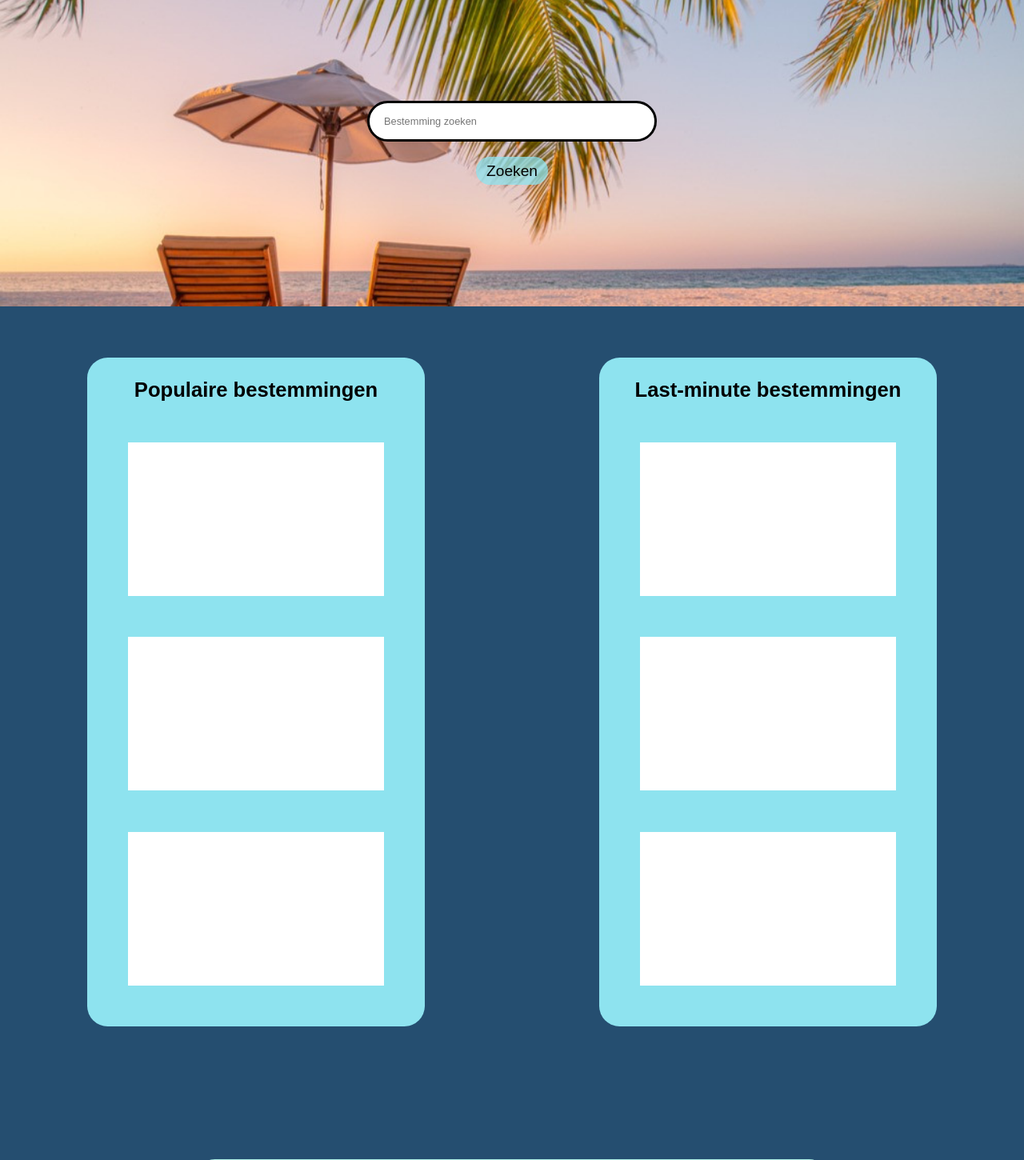
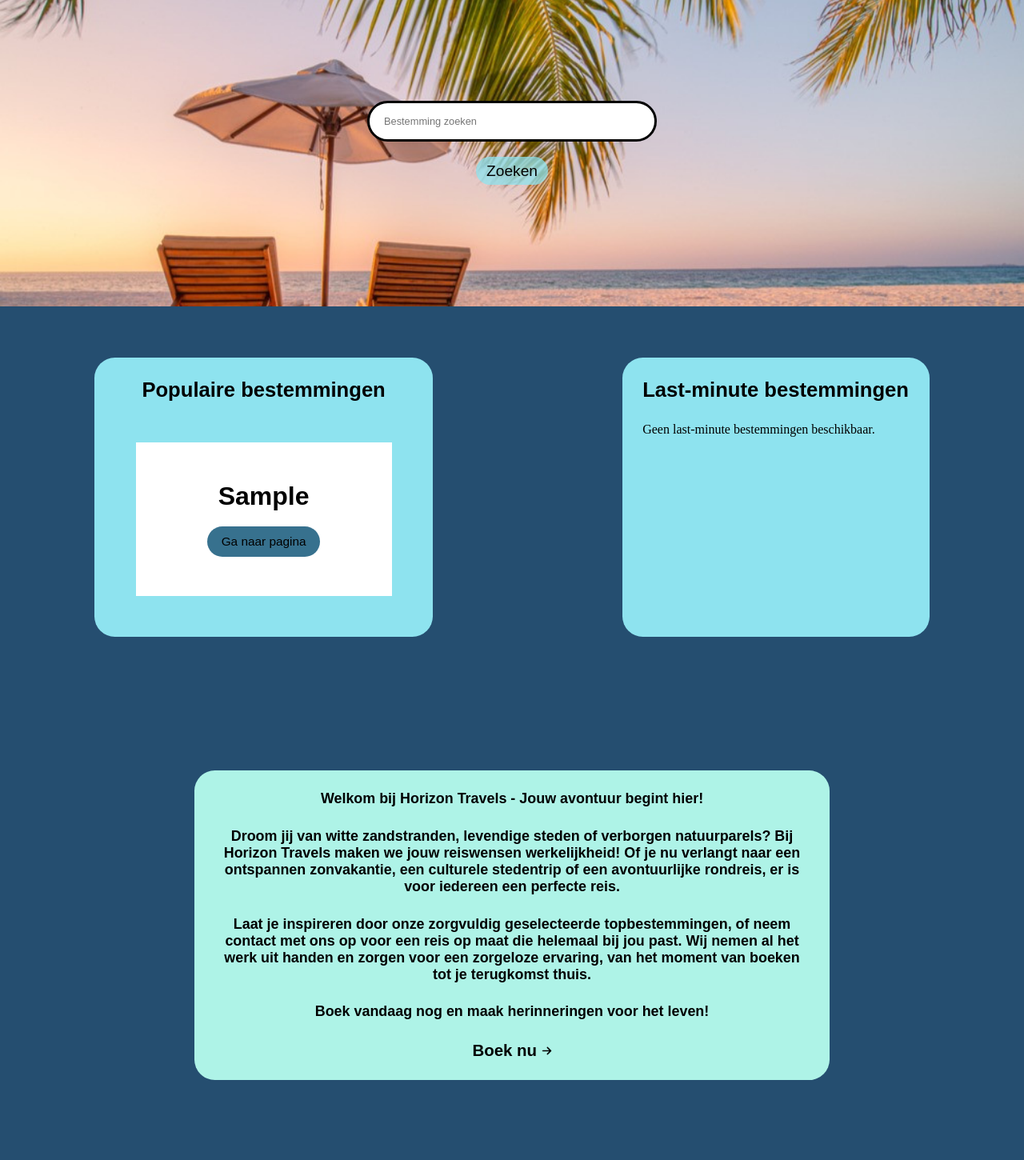
Before and after one commit to Bryanrobu/Webapp2, a PHP site: page / in a window 1280 px wide. Shown: the part 107-1557 px from the top of the page at 80% size. Run offline with PHP 8.4, Linux system fonts and the light colour scheme; tables that the repository leaves empty or names only in its code hold one stand-in row (values such as "Sample post").

Commit message:
web app 2 herkansing

```diff
--- a/html/account.php
+++ b/html/account.php
@@ -14,7 +14,7 @@ require 'process/db.php';
 
 $db = new db();
 $conn = $db->get_connection();
-$users = $db->get_users($username);
+$users = $db->get_users($username); // Fetch user details from the database
 
 $row = $users[0] ?? null;
 
@@ -30,9 +30,9 @@ $stmt = $conn->prepare("
         FROM reizen
         JOIN user_reizen ON reizen.id = user_reizen.reis_id
         WHERE user_reizen.user_id = :user_id
-    ");
+    "); // Prepare the SQL statement to fetch booked trips for the user
 $stmt->execute(['user_id' => $user_id]);
-$geboekte_reizen = $stmt->fetchAll();
+$geboekte_reizen = $stmt->fetchAll(); // Fetch all booked trips for the user
 
 ?>
 
--- a/html/admin/bewerken.php
+++ b/html/admin/bewerken.php
@@ -2,7 +2,7 @@
 
 session_start();
 $is_admin = $_SESSION["admin"] ?? false;
-$is_logged_in = isset($_SESSION["user"]);
+$is_logged_in = isset($_SESSION["user"]); // Check if the user is logged in and is an admin
 
 
 if (!$is_admin) {
--- a/html/css/style.css
+++ b/html/css/style.css
@@ -464,7 +464,28 @@ tr:nth-child(even) {
     height: 15vw;
     margin: 2vw;
     background-color: #FFFFFF;
+    font-family: Arial, Helvetica, sans-serif;
 }
+
+.populaire-bestemmingen-blokje h2{
+    font-size: 2.5vw;
+}
+
+.go-to-button {
+    width: 10vw;
+    height: 2vw;
+    background-color: #37718E;
+    color: #000000;
+    font-family: Arial, Helvetica, sans-serif;
+    font-size: 1.2vw;
+    padding: 0.5vw;
+    border-radius: 2vw;
+    border: none;
+    cursor: pointer;
+    transition: all 0.3s ease-out;
+    margin-top: 1.5vw;
+}
+
 
 .homepage-bestemmingen-cont {
     margin: 5vw auto;
--- a/html/index.php
+++ b/html/index.php
@@ -23,24 +23,62 @@ $is_logged_in = isset($_SESSION["user"]);
             <button type="submit" class="verzend-knop">Zoeken</button>
         </form>
 
+        <?php
+        require_once 'process/db.php';
+        $db = new db();
+        $conn = $db->get_connection(); //connectie maken met de database
+        $sql = "SELECT reizen.id, reizen.land AS bestemming, COUNT(user_reizen.id) AS aantal_boekingen
+            FROM reizen
+            JOIN user_reizen ON reizen.id = user_reizen.reis_id
+            GROUP BY reizen.land, reizen.id
+            ORDER BY aantal_boekingen DESC"; // SQL-query om de populairste bestemmingen te krijgen
+        $stmt = $conn->prepare($sql);
+        $stmt->execute();
+        $result = $stmt->fetchAll(PDO::FETCH_ASSOC); // Voer de query uit en haal de resultaten op
+        ?>
+
         <div class="row mobile-column">
             <div class="homepage-bestemmingen-cont center column">
                 <h1 class="homepage-bestemmingen-title">Populaire bestemmingen</h1>
-                <div class="populaire-bestemmingen-blokje">
-                </div>
-                <div class="populaire-bestemmingen-blokje">
-                </div>
-                <div class="populaire-bestemmingen-blokje">
-                </div>
+                <?php
+                if ($result) {
+                    $top3 = array_slice($result, 0, 3);
+                    foreach ($top3 as $row) { // Loop door de resultaten en toon de bestemmingen
+                        ?>
+                        <div class="populaire-bestemmingen-blokje center column">
+                            <h2><?php echo $row['bestemming']; ?></h2>
+                            <a href="reizen-details.php?id=<?php echo ($row['id']); ?>" class="go-to-button center">Ga naar
+                                pagina</a>
+                                <!-- echo row id zorgt ervoor dat als je op de bestemming klikt, je naar de details van die specifieke reis gaat. -->
+                        </div>
+                        <?php
+                    }
+                }
+                ?>
             </div>
             <div class="homepage-bestemmingen-cont column">
                 <h1 class="homepage-bestemmingen-title">Last-minute bestemmingen</h1>
-                <div class="populaire-bestemmingen-blokje">
-                </div>
-                <div class="populaire-bestemmingen-blokje">
-                </div>
-                <div class="populaire-bestemmingen-blokje">
-                </div>
+                <?php
+                $sql = "SELECT id, land FROM reizen WHERE last_minute = 1 ORDER BY RAND() LIMIT 3"; // SQL-query om last-minute bestemmingen te krijgen
+                $stmt = $conn->prepare($sql);
+                $stmt->execute();
+                $lastMinutes = $stmt->fetchAll(PDO::FETCH_ASSOC); // Voer de query uit en haal de resultaten op
+
+                if ($lastMinutes) { // Controleer of er last-minute bestemmingen zijn
+                    foreach ($lastMinutes as $reis) {
+                        ?>
+                        <div class="populaire-bestemmingen-blokje center column">
+                            <h2><?php echo htmlspecialchars($reis['land']); ?></h2>
+                            <a href="reizen-details.php?id=<?php echo $reis['id']; ?>" class="go-to-button center">Ga naar
+                                pagina</a>
+                        </div>
+                        <?php
+                    }
+                } else {
+                    echo "<p>Geen last-minute bestemmingen beschikbaar.</p>";
+                }
+                ?>
+
             </div>
         </div>
         <div class="home-page-welkom-cont center">
--- a/html/process/annuleer.php
+++ b/html/process/annuleer.php
@@ -11,14 +11,14 @@ $db = new db();
 $conn = $db->get_connection();
 
 $user_id = $_SESSION["id"];
-$reis_id = $_POST["reis_id"] ?? null;
+$reis_id = $_POST["reis_id"] ?? null; // Get reis_id from POST data, if available
 
 if ($reis_id !== null) {
     $stmt = $conn->prepare("DELETE FROM user_reizen WHERE user_id = :user_id AND reis_id = :reis_id");
     $stmt->execute([
         'user_id' => $user_id,
         'reis_id' => $reis_id
-    ]);
+    ]); // Delete the specific trip for the user
 }
 
 header("Location: /account.php");
--- a/html/process/boeken.php
+++ b/html/process/boeken.php
@@ -15,10 +15,10 @@ $user = $_SESSION["id"];
 if ($_SERVER["REQUEST_METHOD"] == "POST" && $reis) {
     $stmt = $conn->prepare("SELECT COUNT(*) FROM user_reizen WHERE user_id = :user_id AND reis_id = :reis_id");
     $stmt->execute(['user_id' => $user, 'reis_id' => $reis]);
-    $exists = $stmt->fetchColumn();
+    $exists = $stmt->fetchColumn(); // Check if the user has already booked the trip
 
     if (!$exists) {
-        $stmt = $conn->prepare("INSERT INTO user_reizen (user_id, reis_id) VALUES (:user_id, :reis_id)");
+        $stmt = $conn->prepare("INSERT INTO user_reizen (user_id, reis_id) VALUES (:user_id, :reis_id)"); // Insert the booking into the user_reizen table
         $stmt->execute([
             'user_id' => $user,
             'reis_id' => $reis
--- a/html/process/db.php
+++ b/html/process/db.php
@@ -17,14 +17,14 @@ class db {
         $stmt = $this->pdo->prepare($sql);
         $stmt->execute(['name' => $name]);
         return $stmt->fetchAll();
-    }
+    } // Function to get all users
 
     public function add_user($username, $password, $email) {
     $stmt = $this->pdo->prepare("INSERT INTO users (username, password, email, is_admin) VALUES (?, ?, ?, 0)");
     return $stmt->execute([$username, $password, $email]);
-}
+} // Function to add a new user
 
     public function get_connection(): PDO {
         return $this->pdo;
-    }
+    } // Function to get the PDO connection object
 }
--- a/html/process/post-review.php
+++ b/html/process/post-review.php
@@ -31,8 +31,8 @@ if ($_SERVER['REQUEST_METHOD'] === "POST") {
         $db = new db();
         $pdo = $db->get_connection();
 
-        $stmt = $pdo->prepare("INSERT INTO recensies (user_id, content, score, reis_id) VALUES (:user_id, :content, :score, :reis_id)");
-        $stmt->execute(["user_id" => $_SESSION["id"], "content" => $content, "score" => $score, "reis_id" => $travel_id]);
+        $stmt = $pdo->prepare("INSERT INTO recensies (user_id, content, score, reis_id) VALUES (:user_id, :content, :score, :reis_id)"); // Prepare the SQL statement to insert the review
+        $stmt->execute(["user_id" => $_SESSION["id"], "content" => $content, "score" => $score, "reis_id" => $travel_id]); // Execute the statement with the provided parameters
     }
     header("location: /reizen-details.php?id=$travel_id");
 }
--- a/html/process/reis-toevoegen.php
+++ b/html/process/reis-toevoegen.php
@@ -19,7 +19,7 @@ $activiteiten = $_POST["activiteiten"];
 $stmt = $conn->prepare("
     INSERT INTO reizen (land, adress, omschrijving, beschrijving, faciliteiten, activiteiten)
     VALUES (:land, :bestemming, :omschrijving, :beschrijving, :faciliteiten, :activiteiten)
-");
+"); // Prepare the SQL statement to insert a new travel entry
 
 $stmt->execute([
     'land' => $land,
--- a/html/process/reizen-zoeken.php
+++ b/html/process/reizen-zoeken.php
@@ -2,7 +2,7 @@
 require_once('db.php');
 
 $db = new db();
-$destination = $_GET["destination"] ?? '';
+$destination = $_GET["destination"] ?? ''; // Get the destination from the query parameters, default to an empty string if not set
    header(header: "location: /reizen.php?search=" . $destination);
 
 ?>
--- a/html/process/signup-process.php
+++ b/html/process/signup-process.php
@@ -17,9 +17,9 @@ if ($_SERVER["REQUEST_METHOD"] == "POST") {
         exit;
     }
 
-    $success = $db->add_user($user, $pass, $email);
+    $success = $db->add_user($user, $pass, $email); // Add the new user to the database
     if ($success) {
-        $users = $db->get_users($user);
+        $users = $db->get_users($user); // Retrieve the newly added user to get their details
         $row = $users[0] ?? null;
 
         if ($row) {
--- a/html/process/verwijder-reis.php
+++ b/html/process/verwijder-reis.php
@@ -11,10 +11,10 @@ if ($_SERVER["REQUEST_METHOD"] === "POST" && isset($_POST["reis_id"])) {
     $conn = $db->get_connection();
 
     $reis_id = $_POST["reis_id"];
-    $stmt = $conn->prepare("DELETE FROM reizen WHERE id = :id");
-    $stmt->bindParam(':id', $reis_id, PDO::PARAM_INT);
+    $stmt = $conn->prepare("DELETE FROM reizen WHERE id = :id"); // Prepare the SQL statement to delete the travel entry
+    $stmt->bindParam(':id', $reis_id, PDO::PARAM_INT); // Bind the reis_id parameter to the prepared statement
 
-    if ($stmt->execute()) {
+    if ($stmt->execute()) { // Execute the statement to delete the travel entry
         header("Location: ../admin/geboekt.php");
         exit;
     } else {
```
Also changed, not shown: html/process/bewerk-reis.php (+9 -9 lines), html/process/forgot-password-process.php (+4 -4 lines), html/process/login-process.php (+5 -5 lines), html/reizen-details.php (+12 -12 lines), html/reizen.php (+5 -5 lines), html/process/logout-process.php (line endings or trailing spaces).
